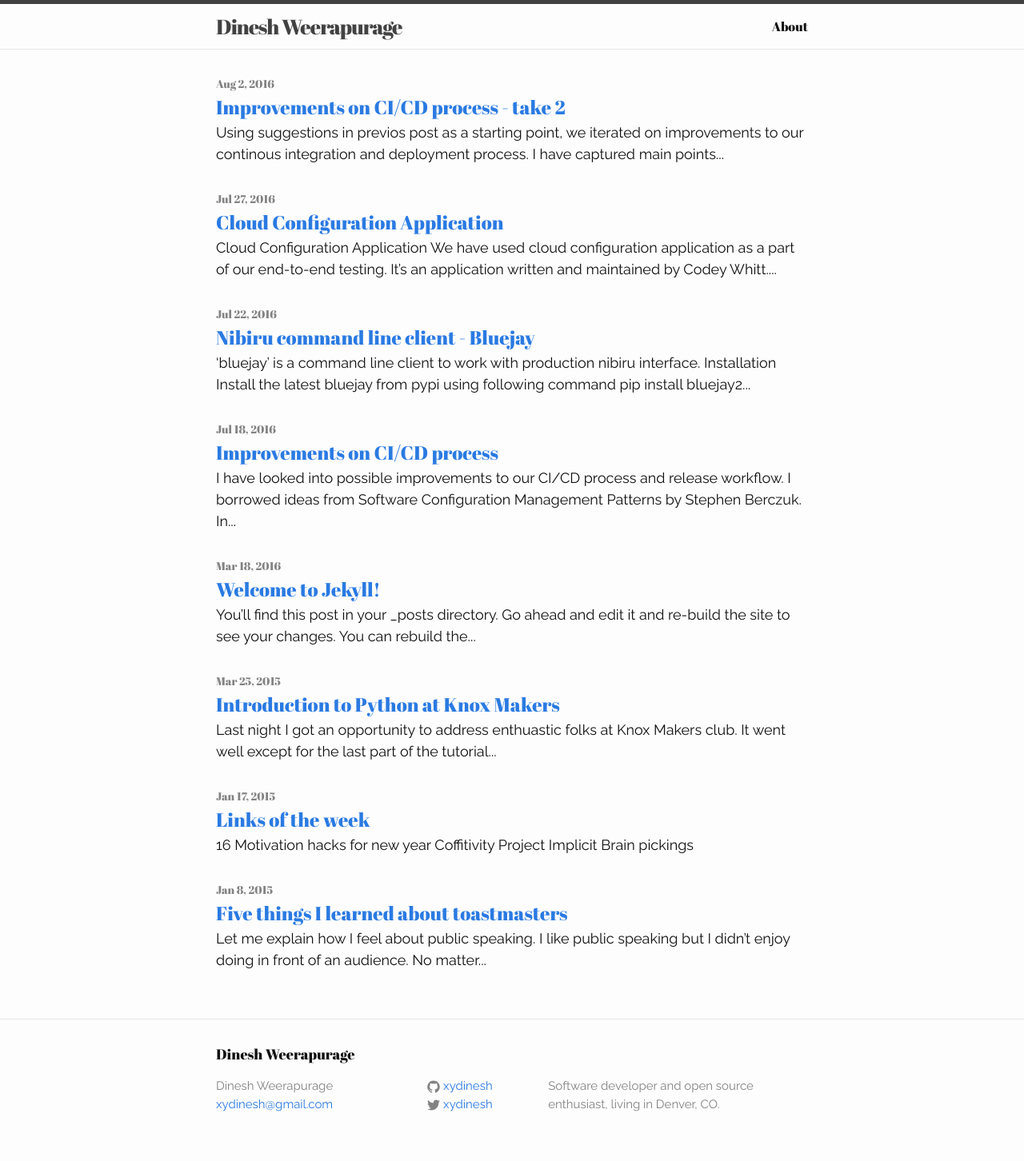
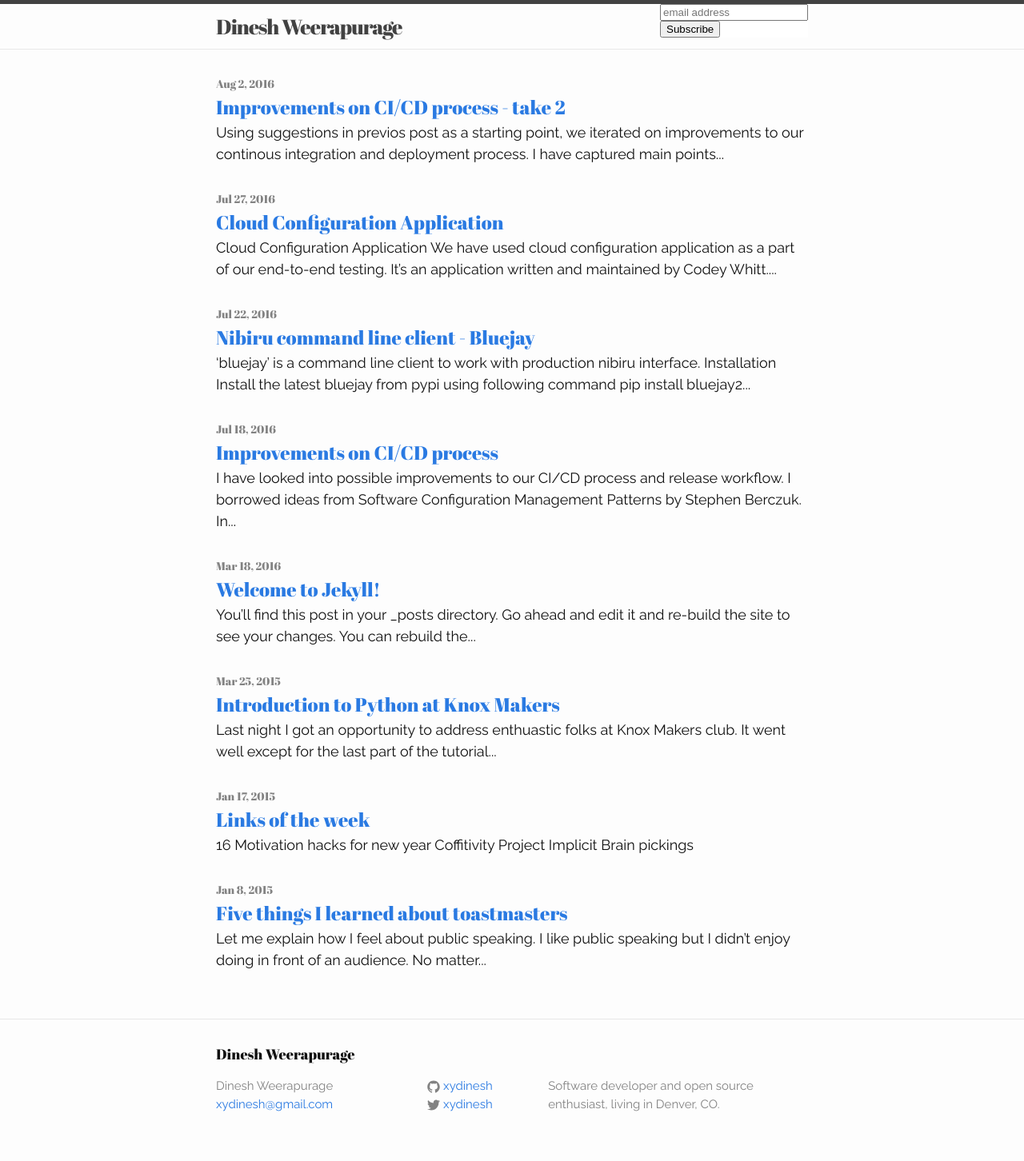
Before and after one commit to xydinesh/s3.xydinesh.com, a Jekyll site: the page built from index.html, in a window 1280 px wide. Shown: the whole page at 80% size. Built offline with Jekyll 4.4.1, drawn with Linux system fonts in a browser that asks for light colours; comment, search, counter and statistics services are not loaded.

Commit message:
adding mail chimp signup for my website

```diff
--- a/_config.yml
+++ b/_config.yml
@@ -12,6 +12,7 @@ description: > # this means to ignore newlines until "baseurl:"
   Software developer and open source enthusiast, living in Denver, CO.
 baseurl: "" # the subpath of your site, e.g. /blog
 url: "http://xydinesh.com" # the base hostname & protocol for your site
+linkedin_username: xydinesh
 twitter_username: xydinesh
 github_username:  xydinesh
 
--- a/_includes/head.html
+++ b/_includes/head.html
@@ -5,7 +5,6 @@
 
   <title>{% if page.title %}{{ page.title | escape }}{% else %}{{ site.title | escape }}{% endif %}</title>
   <meta name="description" content="{% if page.excerpt %}{{ page.excerpt | strip_html | strip_newlines | truncate: 160 }}{% else %}{{ site.description }}{% endif %}">
-
   <link rel="stylesheet" href="{{ "/css/main.css" | prepend: site.baseurl }}">
   <link rel="canonical" href="{{ page.url | replace:'index.html','' | prepend: site.baseurl | prepend: site.url }}">
   <link rel="alternate" type="application/rss+xml" title="{{ site.title }}" href="{{ "/feed.xml" | prepend: site.baseurl | prepend: site.url }}">
--- a/_includes/header.html
+++ b/_includes/header.html
@@ -20,6 +20,25 @@
           {% endif %}
         {% endfor %}
       </div>
+      <!-- Begin MailChimp Signup Form -->
+      <link href="//cdn-images.mailchimp.com/embedcode/horizontal-slim-10_7.css" rel="stylesheet" type="text/css">
+      <style type="text/css">
+        #mc_embed_signup{background:#fff; clear:left; font:14px Helvetica,Arial,sans-serif; width:100%;}
+        /* Add your own MailChimp form style overrides in your site stylesheet or in this style block.
+          We recommend moving this block and the preceding CSS link to the HEAD of your HTML file. */
+      </style>
+      <div id="mc_embed_signup">
+      <form action="//xydinesh.us8.list-manage.com/subscribe/post?u=796c4e7111f8d97492817a226&amp;id=216e1cfa64" method="post" id="mc-embedded-subscribe-form" name="mc-embedded-subscribe-form" class="validate" target="_blank" novalidate>
+       <div id="mc_embed_signup_scroll">
+       <input type="email" value="" name="EMAIL" class="email" id="mce-EMAIL" placeholder="email address" required>
+       <!-- real people should not fill this in and expect good things - do not remove this or risk form bot signups-->
+       <div style="position: absolute; left: -5000px;" aria-hidden="true"><input type="text" name="b_796c4e7111f8d97492817a226_216e1cfa64" tabindex="-1" value=""></div>
+       <div class="clear"><input type="submit" value="Subscribe" name="subscribe" id="mc-embedded-subscribe" class="button"></div>
+       </div>
+      </form>
+      </div>
+
+      <!--End mc_embed_signup-->
     </nav>
 
   </div>
```
Also changed, not shown: about.md (deleted, +0 -12 lines).
